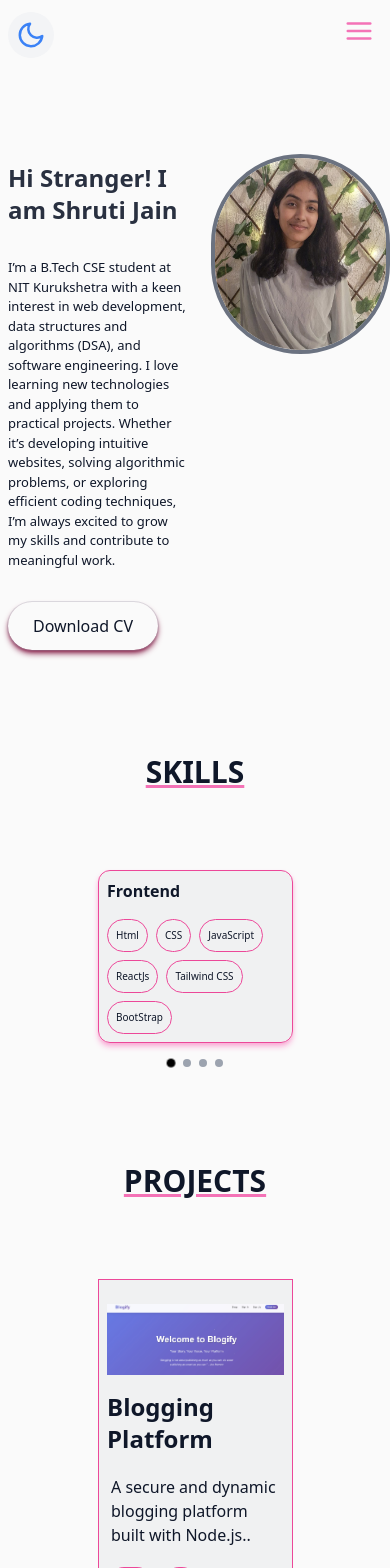
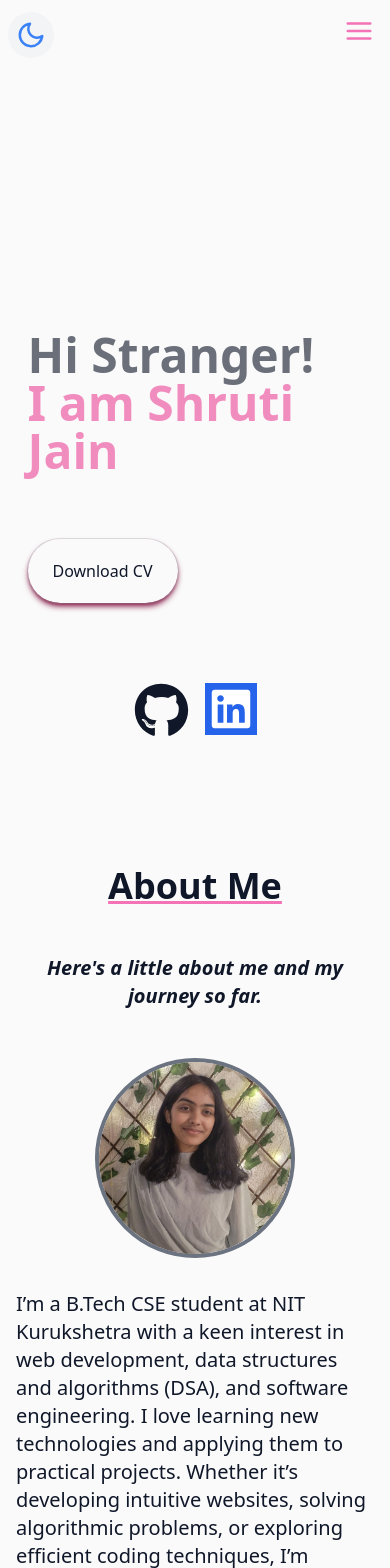
Before and after one commit to shruti985/my-portfolio, a React (Vite) app: page / in a window 390 px wide. Shown: the top 1568 px of the page. Built offline with nearby package versions, Linux system fonts and the light colour scheme.

Commit message:
update mobile layout for better spacing and flow

```diff
--- a/src/components/Card.jsx
+++ b/src/components/Card.jsx
@@ -5,15 +5,15 @@ function Card({skills,title}) {
   return (
     <div
       className={`anim bg-gray-400/10 border  border-pink-500 dark:border-purple-400 dark:shadow-purple-300
-         shadow-pink-300 p-2 sm:p-[3rem] shadow-md rounded-xl space-y-[1rem] transition-all hover:shadow-[2px_2px_10px]
+         shadow-pink-300 p-[1.5rem] sm:p-[3rem] shadow-md rounded-xl space-y-[1rem] transition-all hover:shadow-[2px_2px_10px]
          dark:hover:shadow-purple-900 hover:shadow-pink-400 hover:translate-y-[-5px] duration-200`}
     >
-      <h3 className="md:text-4xl text-[17] sm:text-2xl font-bold ">{title}</h3>
+      <h3 className="md:text-4xl text-2xl sm:text-2xl font-bold ">{title}</h3>
       <div className="flex flex-wrap sm:gap-2 gap-[0.5rem] ">
         {skills.map((skill) => {
           return (
             <p
-              className={`md:text-xl sm:text-[13px] text-[10px] rounded-full md:p-3 border sm:p-2  border-pink-500 dark:border-purple-400 dark:hover:bg-purple-400 hover:bg-pink-400 inline-block p-2 `}
+              className={`md:text-xl sm:text-[13px] text-[13px] rounded-full md:p-3 border sm:p-2  border-pink-500 dark:border-purple-400 dark:hover:bg-purple-400 hover:bg-pink-400 inline-block p-[1rem] `}
             >
               {skill}
             </p>
--- a/src/components/Hero.jsx
+++ b/src/components/Hero.jsx
@@ -1,16 +1,29 @@
-import React from 'react'
+import React, { useEffect, useState } from 'react'
 import MyImage from './Shruti3.jpg'
+import { FaGithub, FaLinkedin } from "react-icons/fa";
 function Hero() {
+         const [isMobile, setIsMobile] = useState(false);
+         const linestyle = "dark:decoration-purple-400 decoration-pink-400";
+         useEffect(() => {
+           const checkMobile = () => {
+             setIsMobile(window.innerWidth <= 768);
+           };
+           checkMobile();
+           window.addEventListener("resize", checkMobile);
+           return () => window.removeEventListener("resize", checkMobile);
+         }, []);
   return (
     <div
-      className="translate flex mx-auto justify-center gap-[1rem] mt-[6rem]"
+      className="translate flex mx-auto justify-center gap-[1rem] mt-[6rem] flex-col sm:flex-row"
       id="about"
     >
-      <div className="flex flex-col gap-[2rem] sm:max-w-[30%] max-w-[50%] p-2 sm:p-4">
-        <h1 className="md:text-6xl sm:text-4xl text-2xl font-bold animate-pulse">
-          Hi Stranger! I am Shruti Jain
+      <div className="flex flex-col gap-[2rem] sm:max-w-[30%] max-w-[90%] p-2 sm:p-4 mt-[20vh] sm:mt-0 sm:mx-0 mx-auto">
+        <h1 className="md:text-5xl sm:text-4xl text-5xl font-bold animate-pulse">
+          <span>Hi Stranger!</span>
+          <br /> <span className='text-pink-500 dark:text-purple-500 '>I am Shruti Jain</span>
         </h1>
-        <p className="md:text-2xl text-[13px]">
+        {!isMobile && (
+          <p className="md:text-2xl">
             I’m a B.Tech CSE student at NIT Kurukshetra with a keen interest in
             web development, data structures and algorithms (DSA), and software
             engineering. I love learning new technologies and applying them to
@@ -19,22 +32,68 @@ function Hero() {
             techniques, I’m always excited to grow my skills and contribute to
             meaningful work.
           </p>
+        )}
+
         <a href="/ShrutiJain_Resume.pdf" download>
           {" "}
           <button
-            className="rounded-full p-3 sm:p-5 shadow-md shadow-pink-900 ring-1 ring-gray-400/30 hover:bg-pink-300 w-[150px] dark:shadow-purple-400 dark:ring-purple-400/30
-        dark:hover:bg-purple-950 transition-colors duration-100 ease-in"
+            className="rounded-full p-5 shadow-md shadow-pink-900 ring-1 ring-gray-400/30 hover:bg-pink-300 w-[150px] dark:shadow-purple-400 dark:ring-purple-400/30
+        dark:hover:bg-purple-950 transition-colors duration-100 ease-in mt-8 sm:mx-0 mx-auto"
           >
             Download CV
           </button>
         </a>
+        {isMobile && (
+          <div className="flex gap-[1rem] mx-auto mt-12">
+            <a
+              href="https://github.com/shruti985"
+              target="_blank"
+              title="GitHub"
+            >
+              <p>
+                <FaGithub size={55} />
+              </p>
+            </a>
+            <a href="https://linkedin.com" target="_blank" title="LinkedIn">
+              <p className="bg-blue-600 p-1 text-white">
+                <FaLinkedin size={44} />
+              </p>
+            </a>
           </div>
-      <div className=" sm:p-4">
+        )}
+
+        {isMobile && (
+          <>
+            <h2
+              className={`mx-auto text-4xl sm:text-5xl font-bold flex justify-center intems-center mt-24 underline ${linestyle} underline-offset-5`}
+            >
+              About Me
+            </h2>
+            <p className="text-center text-xl sm:text-2xl font-semibold text-black-600 dark:text-white-400 mt-4 italic">
+              Here's a little about me and my journey so far.
+            </p>
+          </>
+        )}
+      </div>
+      <div className="sm:mx-0 mx-auto sm:p-4">
         <img
           src={MyImage}
-          className={`border-4 dark:border-gray-400 border-gray-500 rounded-full sm:h-[300px] sm:w-[300px] h-[200px] w-[250px]`}
+          className={` ${
+            isMobile ? "mt-6" : ""
+          } border-4 dark:border-gray-400 border-gray-500 rounded-full sm:h-[300px] sm:w-[300px] h-[200px] w-[200px]`}
         ></img>
       </div>
+      {isMobile && (
+        <p className="md:text-2xl text-xl p-[1rem]">
+          I’m a B.Tech CSE student at NIT Kurukshetra with a keen interest in
+          web development, data structures and algorithms (DSA), and software
+          engineering. I love learning new technologies and applying them to
+          practical projects. Whether it’s developing intuitive websites,
+          solving algorithmic problems, or exploring efficient coding
+          techniques, I’m always excited to grow my skills and contribute to
+          meaningful work.
+        </p>
+      )}
     </div>
   );
 }
--- a/src/components/Projects.jsx
+++ b/src/components/Projects.jsx
@@ -15,6 +15,9 @@ function Projects() {
             PROJECTS
           </h2>
         </div>
+        <p className="text-center text-xl sm:text-2xl font-semibold text-black-600 dark:text-white-400 mt-4 italic">
+          Projects that reflect my learning journey.
+        </p>
         <div className="grid md:grid-cols-2 grid-flow-row gap-[2rem] mx-auto w-[50%] mt-20">
           <ProjectCard
             title={"Blogging Platform"}
@@ -29,9 +32,7 @@ function Projects() {
               "ExpressJs",
               "Multer",
             ]}
-            Image={
-              blogImage
-            }
+            Image={blogImage}
           />
           <ProjectCard
             title={"URL Shortner"}
@@ -54,9 +55,7 @@ function Projects() {
             desc={"A web application to browse, edit, and create memes.."}
             fullDesc={fullDesc.meme}
             skills={["Html", "CSS", "JavaScript", "ReactJs", "BootStrap"]}
-            Image={
-              memeGen
-            }
+            Image={memeGen}
           />
           <ProjectCard
             title={"LeetMetric"}
@@ -65,9 +64,7 @@ function Projects() {
               "A powerful and user-friendly React.js application designed to.."
             }
             skills={["Html", "CSS", "JavaScript"]}
-            Image={
-             leetMetric
-            }
+            Image={leetMetric}
           />
         </div>
       </>
--- a/src/components/Skills.jsx
+++ b/src/components/Skills.jsx
@@ -55,9 +55,12 @@ function Skills() {
           SKILLS
         </h2>
       </div>
+      <p className="text-center text-xl sm:text-2xl font-semibold text-black-600 dark:text-white-400 mt-4 italic">
+        Always learning. Always building.
+      </p>
       <div
         {...(isMobile ? handlers : {})}
-        className="md:grid space-y-[1.5rem] grid-cols-2 grid-rows-2 gap-[2rem] mx-auto w-[50%] mt-20"
+        className="md:grid space-y-[1.5rem] grid-cols-2 grid-rows-2 gap-[2rem] mx-auto w-[90%] sm:w-[80%] md:w-[70%] lg:w-[60%] mt-20"
       >
         {skillsData.map((item, i) =>
           isMobile ? (
```
Lines whose indentation alone changed are shown as unchanged.
